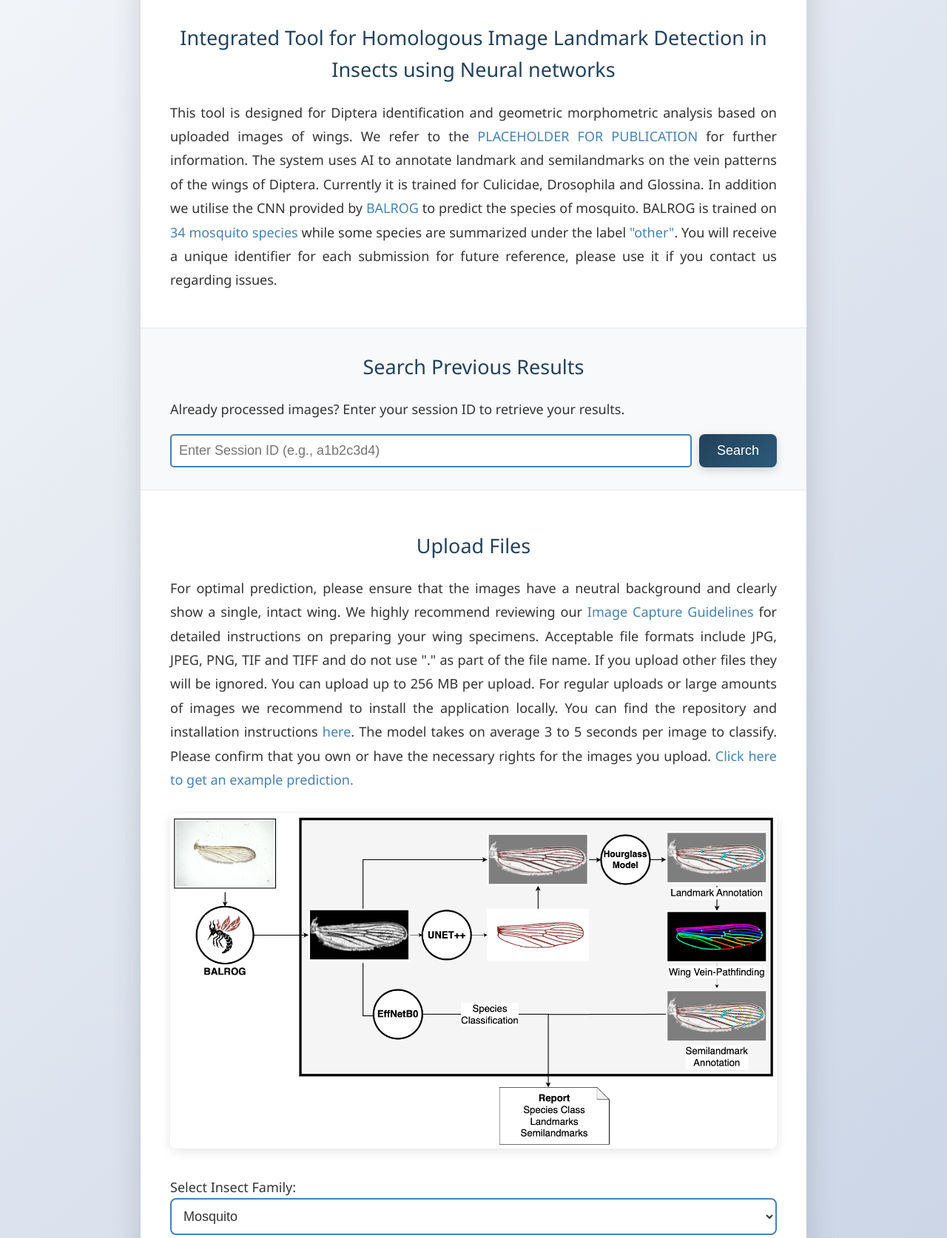
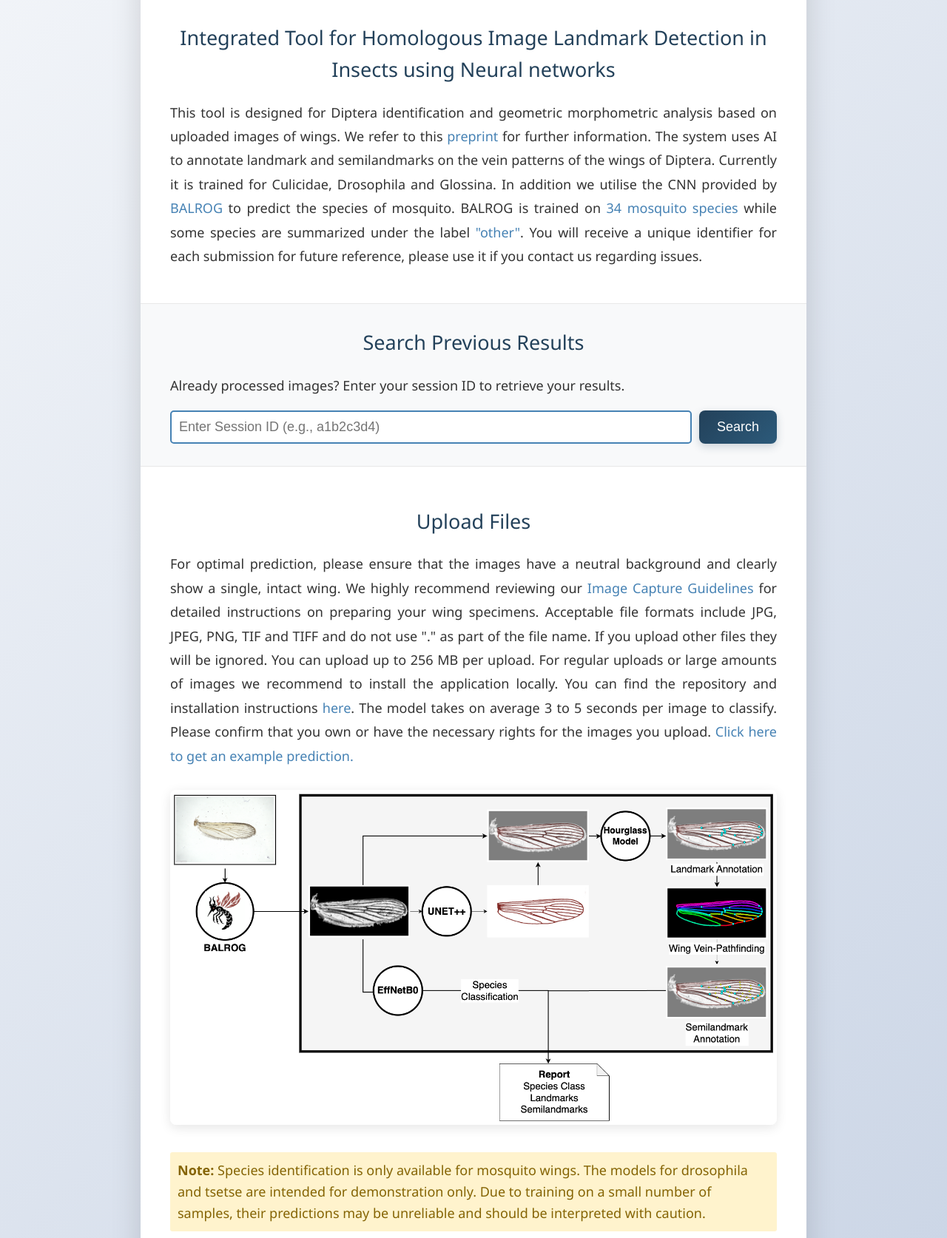
Before and after one commit to KNolte19/ITHILDIN, a Flask app: page / in a window 1280 px wide. Shown: the part 323-1997 px from the top of the page at 74% size. Run offline with Flask 3, Linux system fonts and the light colour scheme.

Commit message:
add preprint to readme and webpage

```diff
--- a/templates/upload.html
+++ b/templates/upload.html
@@ -17,7 +17,7 @@
                 <h1>ITHILDIN</h1>
                 <h2>Integrated Tool for Homologous Image Landmark Detection in Insects using Neural networks</h2>
                 <p class="tooltip-text"> This tool is designed for Diptera identification and geometric morphometric analysis based on uploaded images of wings.
-                    We refer to the <a href="https://doi.org/10.1371/journal.pcbi.1013435">PLACEHOLDER FOR PUBLICATION</a> for further information.
+                    We refer to this <a href="https://www.biorxiv.org/content/10.64898/2026.04.17.719146v1">preprint</a> for further information.
                     The system uses AI to annotate landmark and semilandmarks on the vein patterns of the wings of Diptera. Currently it is trained for Culicidae, Drosophila and Glossina.
                     In addition we utilise the CNN provided by <a href="https://doi.org/10.1371/journal.pcbi.1013435">BALROG</a> to predict the species of mosquito.
                     BALROG is trained on <a href="/display_other_pdf">34 mosquito species</a> while some species are summarized under the label <a href="/display_other_pdf">"other"</a>.
@@ -54,6 +54,9 @@
                 <div class="image-container">
                     <img src="{{ url_for('static', filename='images/PIPELINE_scheme.jpg') }}" alt="Wing Image Example">
                 </div>
+                <p style="color: #856404; background-color: #fff3cd; padding: 10px; border-radius: 3px; margin-top: 10px;">
+                    <strong>Note:</strong> Species identification is only available for mosquito wings. The models for drosophila and tsetse are intended for demonstration only. Due to training on a small number of samples, their predictions may be unreliable and should be interpreted with caution.
+                </p>
 
                 <form action="/upload_folder" method="POST" enctype="multipart/form-data" id="uploadForm">
                     <label for="familySelect">Select Insect Family:</label>
```
Also changed, not shown: README.MD, static/images/IMG_3440.jpg (deleted).
